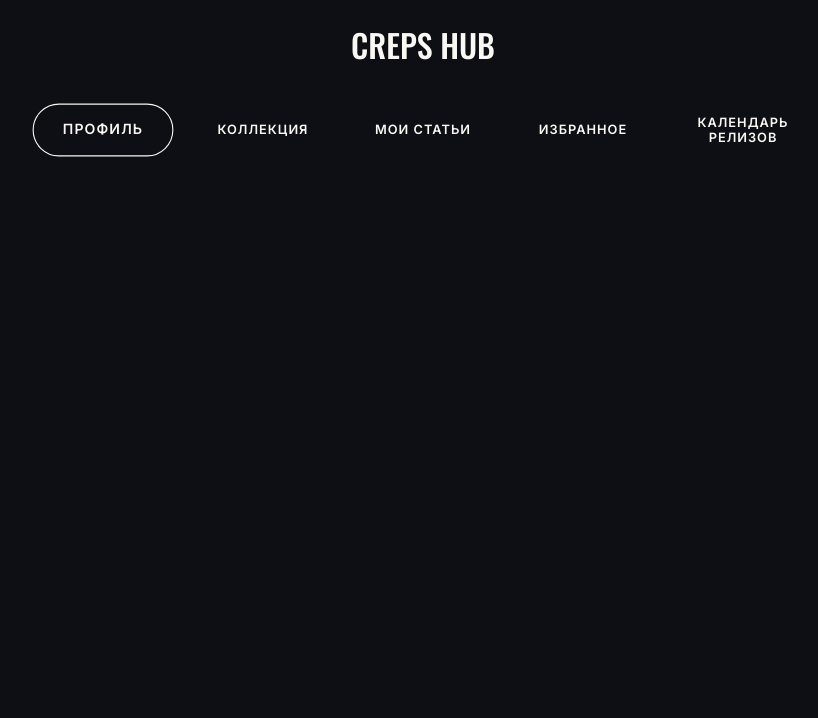
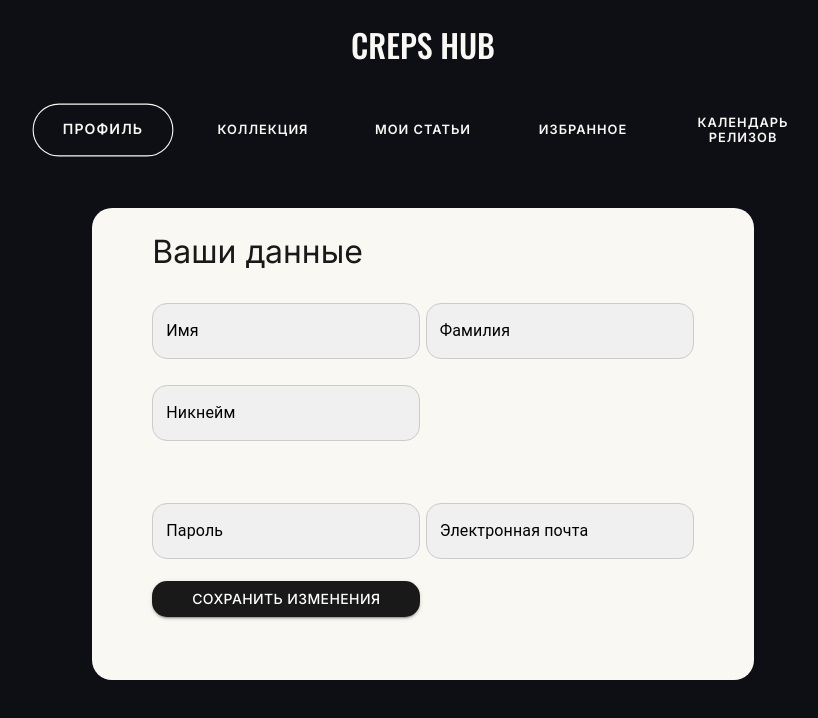
Before and after one commit to k1v4/creps_hub_frontend, a React (Create React App) app: page /profile in a window 1280 px wide. Shown: the top 718 px of the page, without its empty margins (217-1035 px from the left). Built offline with nearby package versions, Linux system fonts and the light colour scheme.

Commit message:
add personal info

```diff
--- a/src/components/profile/index.tsx
+++ b/src/components/profile/index.tsx
@@ -2,6 +2,9 @@
 import { Button } from '@mui/material';
 import './style.scss';
 import React, { useState, useEffect } from 'react';
+import { Box } from '@mui/material';
+import Personal from './personal';
+
 
 
 // Тип для элемента статьи
@@ -28,6 +31,23 @@
     console.log('Выбрана кнопка:', event.target.id); // Логируем выбор
     setSelectedButton(event.target.id);
   }
+
+  const renderContent = () => {
+    switch (selectedButton) {
+      case 'profile':
+        return <Personal />;
+      case 'collection':
+        return <div>Коллекция</div>;
+      case 'myArticles':
+        return <div>Мои статьи</div>;
+      case 'favourites':
+        return <div>Избранное</div>;
+      case 'calendar':
+        return <div>Календарь релизов</div>;
+      default:
+        return <div>Другой раздел</div>;
+    }
+  };
 
   return (
     <div className='profileRoot'>
@@ -77,13 +97,7 @@
         </div>
       </header>
       <div className='main'>
-        {/* <Box>
-          {location.pathname === '/' ? (
-            <Home />
-          ) : location.pathname === '/article' ? (
-            <GetArticlePage navigate={navigate} />
-          ) : null}
-        </Box> */}
+        {renderContent()}
       </div>
     </div>
   );
--- /dev/null
+++ b/src/components/profile/personal/index.tsx
@@ -0,0 +1,69 @@
+import { Box, Button, TextField } from '@mui/material';
+import React, { JSX } from 'react';
+
+const Personal: React.FC = (): JSX.Element => {
+  return (
+    <div className='personalMain'>
+        <form className="formPersonal">
+            <Box
+                display='flex'
+                justifyContent='center'
+                alignItems='center'
+                flexDirection='column'
+                maxWidth='55%'
+                margin='auto'
+                padding='2% 5%'
+                borderRadius={5}
+                bgcolor='#F9F8F3'
+            >
+                <h1 className='personalDataHeader'>Ваши данные</h1>
+                <div className="userInfo">
+                    <TextField
+                        margin="normal"
+                        label="Имя"
+                        variant="outlined"
+                        placeholder="Введите ваше имя"
+                        fullWidth // Занимает всю доступную ширину
+                    />
+                    <TextField
+                        margin="normal"
+                        label="Фамилия"
+                        variant="outlined"
+                        placeholder="Введите вашу фамилию"
+                        fullWidth// Занимает всю доступную ширину
+                    />
+                    <TextField
+                        margin="normal"
+                        label="Никнейм"
+                        variant="outlined"
+                        placeholder="Введите ваш никнейм"
+                        fullWidth // Занимает всю доступную ширину
+                    />
+</div>
+                <div className="userInfo">
+                    <TextField margin='normal' label="Пароль" variant="outlined" placeholder='Введите ваш email'/>
+                    <TextField margin='normal' label="Электронная почта" variant="outlined" placeholder='Введите ваш email'/>
+                    <Button
+                        type='submit'
+                        sx={{
+                            fontFamily:'Inter',
+                            marginTop:1.5,
+                            width:'100%',
+                            backgroundColor: 'transparent',
+                            borderRadius:'15px',
+                            borderColor:'#0E0F15',
+                            color:'#0E0F15'
+                        }}
+                        variant="contained"
+                        className='submitUserProfileChanges'
+                    >
+                        Сохранить изменения
+                    </Button>
+                </div>
+            </Box>
+        </form>
+    </div>
+  );
+};
+
+export default Personal;
--- a/src/components/profile/style.scss
+++ b/src/components/profile/style.scss
@@ -82,4 +82,73 @@
         transform: scale(1.1);
         border: 1px solid var(--primary-color);
     }
+
+    .personalDataHeader {
+        align-self: flex-start; // Перемещает заголовок в левый верхний угол
+        margin: 0 0 2vh 0 ; // Убирает отступы по умолчанию
+        font-family: 'Inter';
+        font-weight: 400;
+        color: #191919;
+    }
+
+    .formPersonal{
+        margin: 3%;
+    }
+
+    .MuiTextField-root {
+        width: 100%;
+        margin-top: 16px;
+        margin-bottom: 8px;
+
+        // Стили для внутреннего input
+        .MuiOutlinedInput-input {
+            background-color: #F0F0F0;
+            border-radius: 15px;
+        }
+
+        // Стили для границы
+        .MuiOutlinedInput-root {
+            fieldset {
+                border-color: #CCCCCC;
+                border-radius: 15px;
+            }
+
+            &:hover fieldset {
+                border-color: #000; // Чёрная обводка при наведении
+            }
+
+            &.Mui-focused fieldset {
+                border-color: #000; // Чёрная обводка при фокусе
+            }
+
+            // Стили для текста при фокусе
+            &.Mui-focused .MuiOutlinedInput-input {
+                color: #000; // Чёрный текст при фокусе
+            }
+        }
+
+        // Стили для лейбла
+        .MuiInputLabel-root {
+            color: #000; // Чёрный цвет лейбла по умолчанию
+
+            // Стили для лейбла при фокусе
+            &.Mui-focused {
+                color: #000; // Чёрный цвет лейбла при фокусе
+            }
+        }
+    }
+
+    .userInfo {
+        display: grid;
+        grid-template-columns: repeat(2, 1fr);
+        gap: 1%;
+        width: 100%;
+        margin-bottom: 5vh;
+
+        .submitUserProfileChanges{
+            background-color: #191919;
+            color: #FFFFFF;
+            font-family: 'Inter';
+        }
+    }
 }
```
